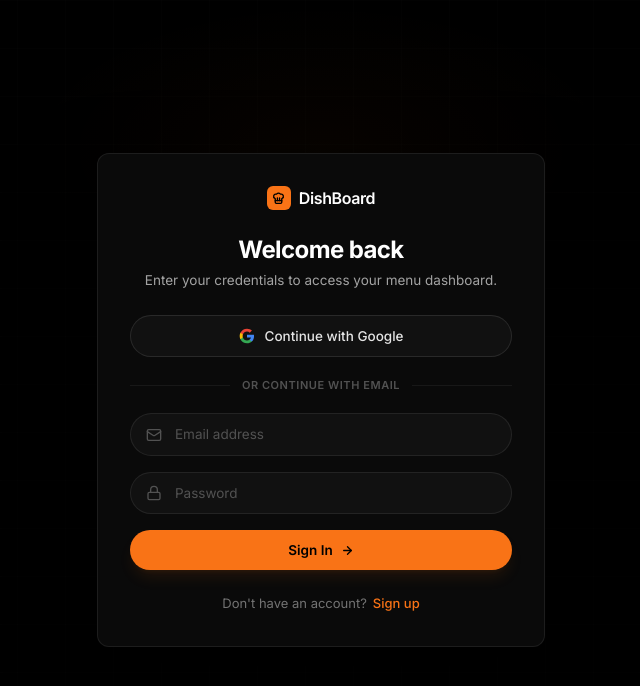
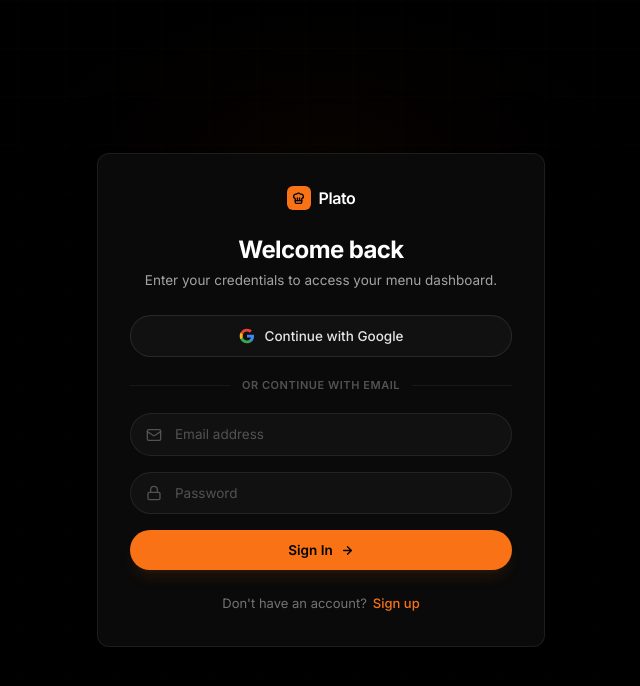
Before and after one commit to YASAR300/Plato, a React app in the folder frontend/: page /login in a window 1280 px wide. Shown: the top 686 px of the page, without its empty margins (319-959 px from the left). Built offline with nearby package versions, Linux system fonts and the light colour scheme; no server answers; the HTML template or start-up script is replaced by a standard one.

Commit message:
feat: initialize Supabase Postgres best practices documentation and add supporting project templates

```diff
--- a/frontend/src/pages/DashboardPage.jsx
+++ b/frontend/src/pages/DashboardPage.jsx
@@ -178,7 +178,7 @@
             <div className="w-[22px] h-[22px] rounded-[5px] bg-orange-500 flex items-center justify-center">
               <ChefHat size={12} className="text-black" strokeWidth={2.5} />
             </div>
-            <span className="text-black dark:text-white text-[14px] font-semibold tracking-tight">DishBoard</span>
+            <span className="text-black dark:text-white text-[14px] font-semibold tracking-tight">Plato</span>
           </div>
 
           {/* Navigation Items */}
--- a/frontend/src/pages/LandingPage.jsx
+++ b/frontend/src/pages/LandingPage.jsx
@@ -41,7 +41,7 @@
           <div className="w-[22px] h-[22px] rounded-[5px] bg-orange-500 flex items-center justify-center">
             <ChefHat size={12} className="text-black" strokeWidth={2.5} />
           </div>
-          <span className="text-white text-[14px] font-semibold tracking-tight">DishBoard</span>
+          <span className="text-white text-[14px] font-semibold tracking-tight">Plato</span>
         </Link>
 
         {/* Desktop nav */}
@@ -159,7 +159,7 @@
             <div className="w-2.5 h-2.5 rounded-full bg-[#febc2e]" />
             <div className="w-2.5 h-2.5 rounded-full bg-[#28c840]" />
             <div className="ml-4 flex-1 max-w-[200px] mx-auto h-5 rounded-md bg-white/[0.04] border border-white/[0.06] flex items-center justify-center">
-              <span className="text-neutral-600 text-[10px]">dishboard.app/dashboard</span>
+              <span className="text-neutral-600 text-[10px]">plato.app/dashboard</span>
             </div>
           </div>
           <div className="flex" style={{height:'clamp(280px,35vw,420px)'}}>
@@ -328,7 +328,7 @@
       id: 'FIG 0.2',
       SVG: StackedLayersSVG,
       title: 'Built for purpose',
-      desc: 'DishBoard is shaped by real kitchen workflows — fast decisions, live menus, and zero friction from order to plate.',
+      desc: 'Plato is shaped by real kitchen workflows — fast decisions, live menus, and zero friction from order to plate.',
     },
     {
       id: 'FIG 0.3',
@@ -353,7 +353,7 @@
           <span className="text-white">A new kind of dish management tool.</span>
           {' '}
           <span className="text-neutral-500">
-            Purpose-built for restaurant and cloud kitchen operators, DishBoard brings real-time menu control and instant publishing to every screen.
+            Purpose-built for restaurant and cloud kitchen operators, Plato brings real-time menu control and instant publishing to every screen.
           </span>
         </h2>
 
@@ -436,7 +436,7 @@
       </div>
       <p className="text-[11px] text-neutral-400 leading-relaxed">"The Saturday night menu keeps going out of stock — Biryani and Butter Chicken are always unavailable by 7pm"</p>
       <div className="mt-2 flex items-center gap-1.5">
-        <div className="text-[10px] text-orange-400 bg-orange-500/10 border border-orange-500/20 rounded px-2 py-0.5">@DishBoard auto-triage this →</div>
+        <div className="text-[10px] text-orange-400 bg-orange-500/10 border border-orange-500/20 rounded px-2 py-0.5">@Plato auto-triage this →</div>
       </div>
     </div>
   </div>
@@ -556,7 +556,7 @@
       <div className="max-w-[1200px] mx-auto">
         <div className="grid grid-cols-1 md:grid-cols-2 gap-4">
           {[
-            {quote:'"You stop worrying about stale menus the moment you see a dish toggle sync across three open screens in real time. DishBoard just works."',name:'Tariq Hussain',role:'Head of Ops, CloudBite Kitchen',emoji:'🍳'},
+            {quote:'"You stop worrying about stale menus the moment you see a dish toggle sync across three open screens in real time. Plato just works."',name:'Tariq Hussain',role:'Head of Ops, CloudBite Kitchen',emoji:'🍳'},
             {quote:'"We cut our menu update time from 20 minutes of WhatsApp messages to literally one click. Every manager sees it instantly."',name:'Priya Menon',role:'General Manager, Spice Route Group',emoji:'🌶️'},
           ].map(({quote,name,role,emoji})=>(
             <div key={name} className="rounded-2xl border border-white/[0.08] bg-[#0c0c0c] p-8 md:p-10 flex flex-col justify-between min-h-[220px]">
@@ -581,7 +581,7 @@
   return (
     <section id="pricing" className="border-t border-white/[0.05] py-16 px-5" style={{scrollMarginTop:'70px'}}>
       <div className="max-w-[1200px] mx-auto">
-        <p className="text-center text-[13px] text-neutral-600 mb-8">DishBoard powers menu operations for kitchens across 3 continents. From ambitious startups to major food groups.</p>
+        <p className="text-center text-[13px] text-neutral-600 mb-8">Plato powers menu operations for kitchens across 3 continents. From ambitious startups to major food groups.</p>
         <div className="grid grid-cols-2 md:grid-cols-4 gap-4">
           {[{v:'8',l:'Dishes seeded on launch'},{v:'3',l:'Real-time events/toggle'},{v:'7d',l:'JWT session expiry'},{v:'< 100ms',l:'Avg API response time'}].map(({v,l})=>(
             <div key={l} className="rounded-xl border border-white/[0.06] bg-[#0b0b0b] p-5 text-center">
@@ -611,7 +611,7 @@
         <div className="flex items-center justify-between mb-8">
           <div>
             <h2 className="text-[22px] font-semibold text-white tracking-tight mb-1">API Reference</h2>
-            <p className="text-[13px] text-neutral-600">REST + Socket.io endpoints for DishBoard</p>
+            <p className="text-[13px] text-neutral-600">REST + Socket.io endpoints for Plato</p>
           </div>
           <a href="#" className="flex items-center gap-1 text-[13px] text-neutral-500 hover:text-white transition-colors">Full docs <ArrowRight size={13} /></a>
         </div>
@@ -642,12 +642,12 @@
         <h2 className="text-[40px] md:text-[60px] font-bold tracking-[-0.04em] leading-[1.08] mb-5" style={{background:'linear-gradient(180deg,#fff 40%,rgba(255,255,255,0.45) 100%)',WebkitBackgroundClip:'text',WebkitTextFillColor:'transparent',backgroundClip:'text'}}>
           Built for the future.<br />Available today.
         </h2>
-        <p className="text-neutral-500 text-[15px] leading-relaxed mb-8 max-w-[380px] mx-auto">Join the operators already using DishBoard to run tighter, faster kitchens.</p>
+        <p className="text-neutral-500 text-[15px] leading-relaxed mb-8 max-w-[380px] mx-auto">Join the operators already using Plato to run tighter, faster kitchens.</p>
         <div className="flex flex-col sm:flex-row gap-3 justify-center">
           <Link to={user ? "/dashboard" : "/signup"} className="flex items-center justify-center gap-2 px-8 py-3.5 rounded-full bg-white text-black text-[14px] font-semibold hover:bg-neutral-100 transition-colors shadow-xl shadow-white/10">
             {user ? 'Go to Dashboard' : 'Get started'} <ArrowRight size={14} />
           </Link>
-          <a href="mailto:hello@dishboard.app" className="flex items-center justify-center gap-2 px-8 py-3.5 rounded-full border border-white/[0.1] text-[14px] text-neutral-400 hover:bg-white/[0.05] hover:text-white transition-colors">
+          <a href="mailto:hello@plato.app" className="flex items-center justify-center gap-2 px-8 py-3.5 rounded-full border border-white/[0.1] text-[14px] text-neutral-400 hover:bg-white/[0.05] hover:text-white transition-colors">
             Contact sales
           </a>
         </div>
@@ -673,7 +673,7 @@
           <div className="shrink-0 w-[160px]">
             <div className="flex items-center gap-2 mb-3">
               <div className="w-[20px] h-[20px] rounded-[4px] bg-orange-500 flex items-center justify-center"><ChefHat size={11} className="text-black" strokeWidth={2.5} /></div>
-              <span className="text-white text-[13px] font-semibold">DishBoard</span>
+              <span className="text-white text-[13px] font-semibold">Plato</span>
             </div>
             <p className="text-[12px] text-neutral-700 leading-relaxed">Menu management for modern kitchens.</p>
           </div>
@@ -689,7 +689,7 @@
           </div>
         </div>
         <div className="mt-14 pt-5 border-t border-white/[0.04] flex flex-col md:flex-row items-center justify-between gap-3">
-          <p className="text-[11.5px] text-neutral-800">© 2025 DishBoard. Built for food operators.</p>
+          <p className="text-[11.5px] text-neutral-800">© 2025 Plato. Built for food operators.</p>
           <div className="flex gap-5">
             {['Privacy','Terms','DPA','AUP'].map(l=>(<a key={l} href="#" className="text-[11.5px] text-neutral-800 hover:text-neutral-500 transition-colors">{l}</a>))}
           </div>
--- a/frontend/src/pages/LoginPage.jsx
+++ b/frontend/src/pages/LoginPage.jsx
@@ -69,7 +69,7 @@
           <div className="w-[24px] h-[24px] rounded-[6px] bg-orange-500 flex items-center justify-center">
             <ChefHat size={13} className="text-black" strokeWidth={2.5} />
           </div>
-          <span className="text-white text-[16px] font-semibold tracking-tight">DishBoard</span>
+          <span className="text-white text-[16px] font-semibold tracking-tight">Plato</span>
         </Link>
 
         {/* Heading */}
--- a/frontend/src/pages/SignupPage.jsx
+++ b/frontend/src/pages/SignupPage.jsx
@@ -80,7 +80,7 @@
           <div className="w-[24px] h-[24px] rounded-[6px] bg-orange-500 flex items-center justify-center">
             <ChefHat size={13} className="text-black" strokeWidth={2.5} />
           </div>
-          <span className="text-white text-[16px] font-semibold tracking-tight">DishBoard</span>
+          <span className="text-white text-[16px] font-semibold tracking-tight">Plato</span>
         </Link>
 
         {/* Heading */}
```
